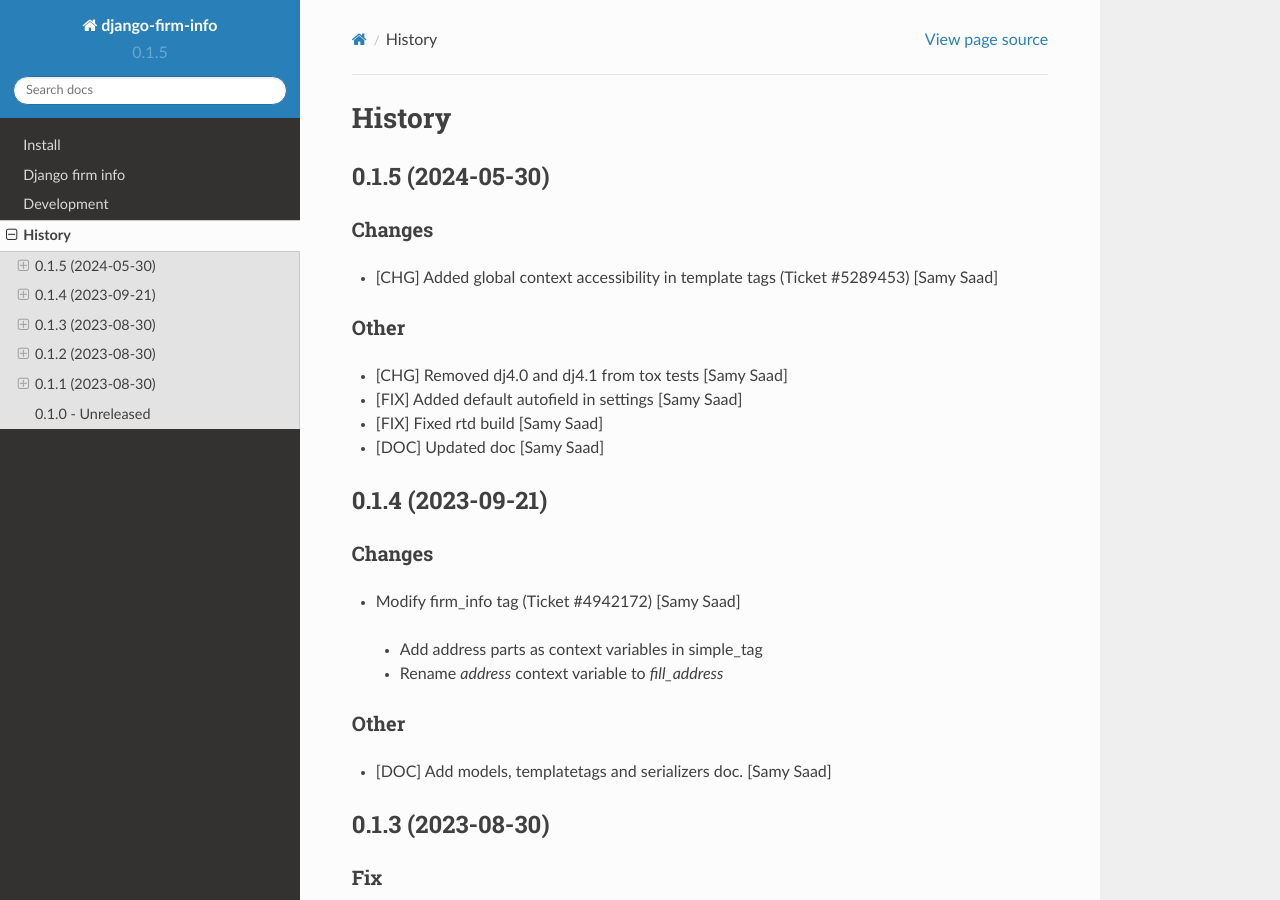
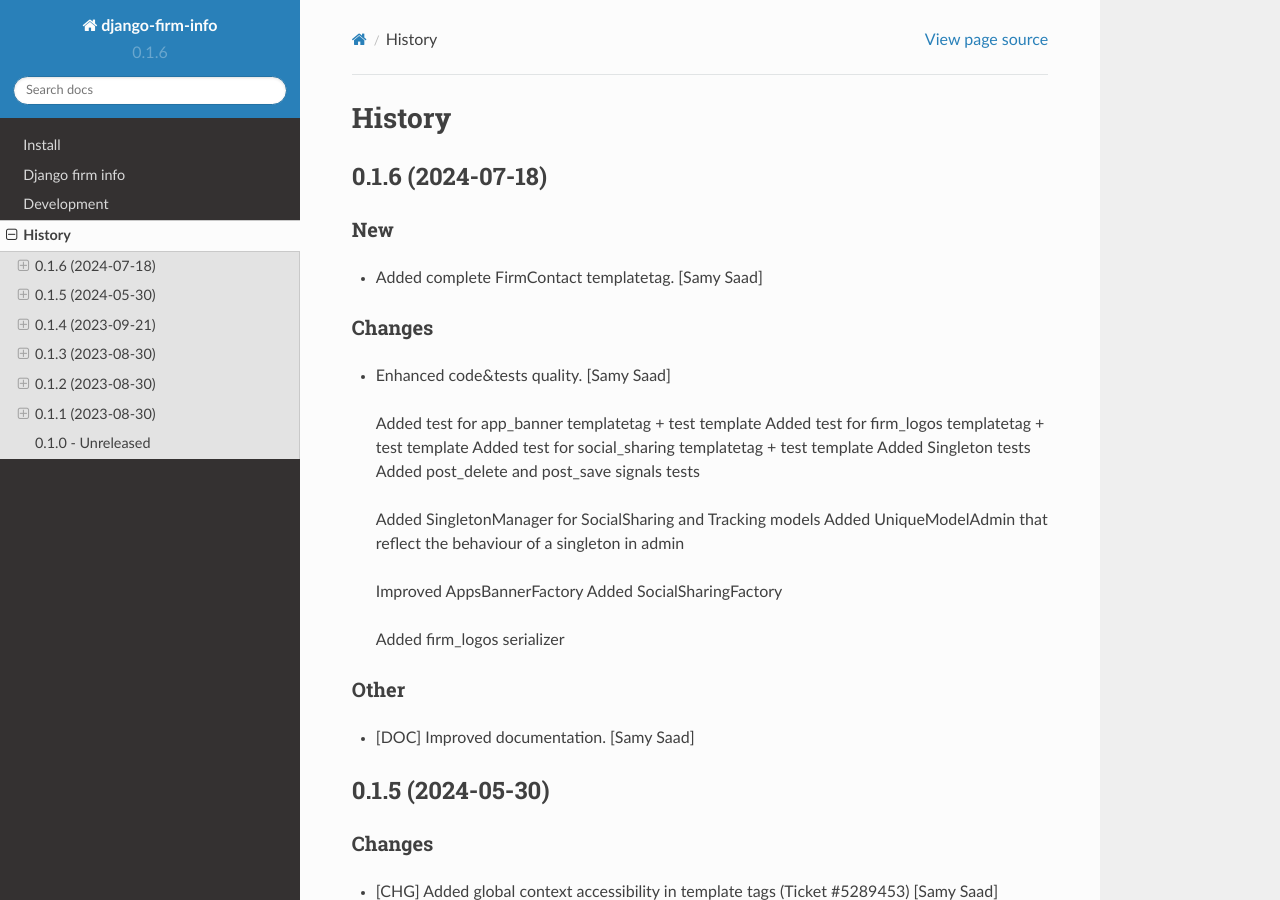
Before and after one commit to emencia/django-firm-info, a Sphinx documentation site: the page built from docs/history.rst, in a window 1280 px wide and 900 px high. Built offline with Sphinx 7.4.7 and the Read the Docs theme 2.0.0, drawn with Linux system fonts in a browser that asks for light colours.

Commit message:
:bookmark: Make release 0.1.6

```diff
--- a/docs/history.rst
+++ b/docs/history.rst
@@ -3,6 +3,37 @@
 =======
 History
 =======
+
+0.1.6 (2024-07-18)
+------------------
+
+New
+~~~
+*  Added complete FirmContact templatetag. [Samy Saad]
+
+
+Changes
+~~~~~~~
+*  Enhanced code&tests quality. [Samy Saad]
+
+  Added test for app_banner templatetag + test template
+  Added test for firm_logos templatetag + test template
+  Added test for social_sharing templatetag + test template
+  Added Singleton tests
+  Added post_delete and post_save signals tests
+
+  Added SingletonManager for SocialSharing and Tracking models
+  Added UniqueModelAdmin that reflect the behaviour of a singleton in admin
+
+  Improved AppsBannerFactory
+  Added SocialSharingFactory
+
+  Added firm_logos serializer
+
+Other
+~~~~~
+* [DOC] Improved documentation. [Samy Saad]
+
 
 0.1.5 (2024-05-30)
 ------------------
--- a/setup.cfg
+++ b/setup.cfg
@@ -3,7 +3,7 @@
 ;;
 [metadata]
 name = django-firm-info
-version = 0.1.5
+version = 0.1.6
 description = A Django application package for storage firm info
 long_description = file:README.rst
 long_description_content_type = text/x-rst
```
